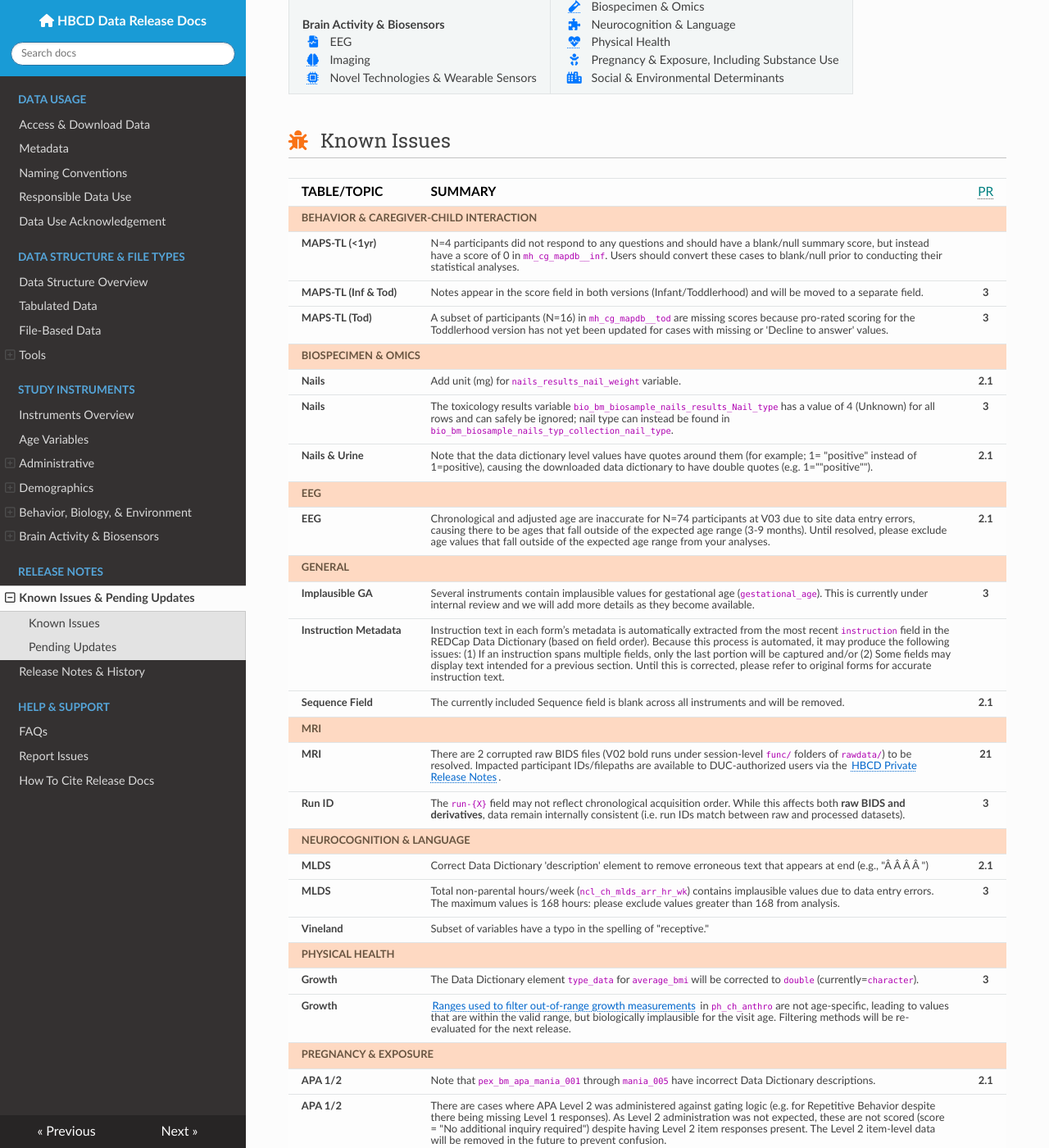
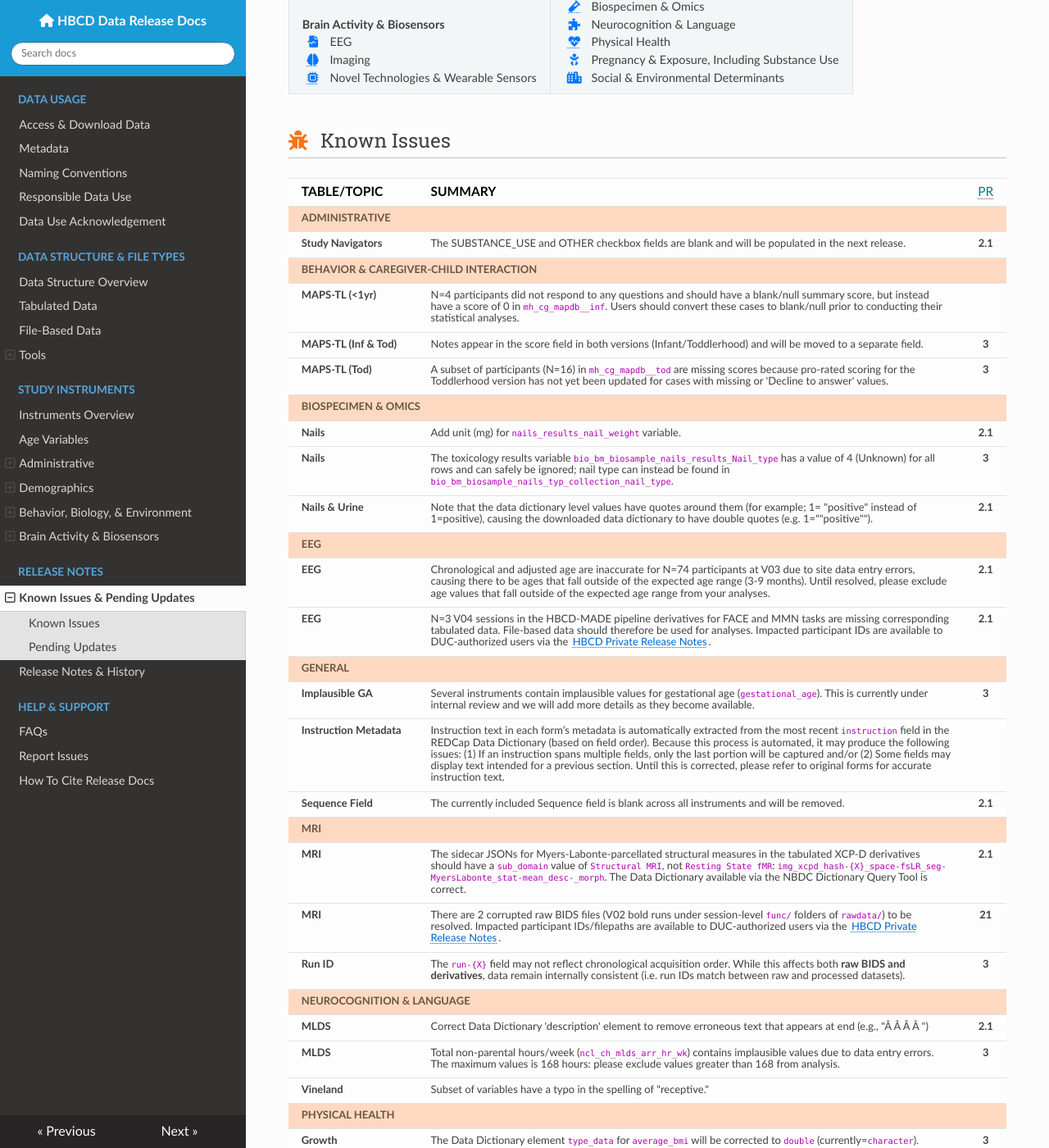
Before and after one commit to nbdc-datahub/hbcd-docs, an MkDocs documentation site: the page built from docs/changelog/issues-updates.md, in a window 1280 px wide and 1400 px high, scrolled down 467 px. Shown: the whole window at 82% size. Built offline with MkDocs 1.6.1, drawn with Linux system fonts in a browser that asks for light colours; nearby versions of some CDN libraries; some of the changed text lies outside the part shown.

```diff
--- a/docs/changelog/issues-updates.md
+++ b/docs/changelog/issues-updates.md
@@ -54,6 +54,12 @@
     </thead>
     <tbody>
 
+<tr class="domain-row-issue"><td colspan="4"><strong>ADMINISTRATIVE</strong></td></tr>
+<tr>
+<td class='table-cell' style='font-weight: bold;'>Study Navigators</td>
+<td style='word-wrap: break-word; white-space: normal;'>The SUBSTANCE_USE and OTHER checkbox fields are blank and will be populated in the next release.</td>
+<td style='text-align: center; font-weight: bold;'>2.1</td>
+</tr>
 <tr class="domain-row-issue"><td colspan="4"><strong>BEHAVIOR &amp; CAREGIVER-CHILD INTERACTION</strong></td></tr>
 <tr>
 <td class='table-cell' style='font-weight: bold;'>MAPS-TL (&lt;1yr)</td>
@@ -92,6 +98,11 @@
 <td style='word-wrap: break-word; white-space: normal;'>Chronological and adjusted age are inaccurate for N=74 participants at V03 due to site data entry errors, causing there to be ages that fall outside of the expected age range (3-9 months). Until resolved, please exclude age values that fall outside of the expected age range from your analyses.</td>
 <td style='text-align: center; font-weight: bold;'>2.1</td>
 </tr>
+<tr>
+<td class='table-cell' style='font-weight: bold;'>EEG</td>
+<td style='word-wrap: break-word; white-space: normal;'>N=3 V04 sessions in the HBCD-MADE pipeline derivatives for FACE and MMN tasks are missing corresponding tabulated data. File-based data should therefore be used for analyses. Impacted participant IDs are available to DUC-authorized users via the <a href="https://hbcd-docs-private.lassoinformatics.com/#download">HBCD Private Release Notes</a>.</td>
+<td style='text-align: center; font-weight: bold;'>2.1</td>
+</tr>
 <tr class="domain-row-issue"><td colspan="4"><strong>GENERAL</strong></td></tr>
 <tr>
 <td class='table-cell' style='font-weight: bold;'>Implausible GA</td>
@@ -109,6 +120,11 @@
 <td style='text-align: center; font-weight: bold;'>2.1</td>
 </tr>
 <tr class="domain-row-issue"><td colspan="4"><strong>MRI</strong></td></tr>
+<tr>
+<td class='table-cell' style='font-weight: bold;'>MRI</td>
+<td style='word-wrap: break-word; white-space: normal;'>The sidecar JSONs for Myers-Labonte-parcellated structural measures in the tabulated XCP-D derivatives should have a <code>sub_domain</code> value of <code>Structural MRI</code>, not <code>Resting State fMR</code>: <code>img_xcpd_hash-{X}_space-fsLR_seg-MyersLabonte_stat-mean_desc-_morph</code>. The Data Dictionary available via the NBDC Dictionary Query Tool is correct.</td>
+<td style='text-align: center; font-weight: bold;'>2.1</td>
+</tr>
 <tr>
 <td class='table-cell' style='font-weight: bold;'>MRI</td>
 <td style='word-wrap: break-word; white-space: normal;'>There are 2 corrupted raw BIDS files (V02 bold runs under session-level <code>func/</code> folders of <code>rawdata/</code>) to be resolved. Impacted participant IDs/filepaths are available to DUC-authorized users via the <a href="https://hbcd-docs-private.lassoinformatics.com/#download">HBCD Private Release Notes</a>.</td>
@@ -199,6 +215,11 @@
 <td style='text-align: center; font-weight: bold;'>2.1</td>
 </tr>
 <tr>
+<td class='table-cell' style='font-weight: bold;'>Demographics</td>
+<td style='word-wrap: break-word; white-space: normal;'>The variables <code>sed_bm_demo_residence_{001|002}</code>, present in the prior release, are missing in the current release and will be added back.</td>
+<td style='text-align: center; font-weight: bold;'>2.1</td>
+</tr>
+<tr>
 <td class='table-cell' style='font-weight: bold;'>eHITS</td>
 <td style='word-wrap: break-word; white-space: normal;'>In <code>sed_bm_ehits</code>, participants who did not respond to any questions have a summary score of 0 instead of missing. Until corrected, users should convert these cases to blank/null prior to conducting analyses.</td>
 <td style='text-align: center; font-weight: bold;'>2.1</td>
@@ -260,6 +281,11 @@
 <td style='text-align: center; font-weight: bold;'>3</td>
 </tr>
 <tr class="domain-row-pending"><td colspan="4"><strong>MRI</strong></td></tr>
+<tr>
+<td class='table-cell' style='font-weight: bold;'>BrainSwipes</td>
+<td style='word-wrap: break-word; white-space: normal;'>BrainSwipes will be updated with the most recent QC results. In the meantime, users can find the latest QC results in the <a href="https://hbcd-docs-private.lassoinformatics.com/#download">HBCD Private Release Notes</a>.</td>
+<td style='text-align: center; font-weight: bold;'>2.1</td>
+</tr>
 <tr>
 <td class='table-cell' style='font-weight: bold;'>MRI</td>
 <td style='word-wrap: break-word; white-space: normal;'>Addition of source DICOMs for all imaging modalities.</td>
```
Also changed, not shown: 1 other file.
